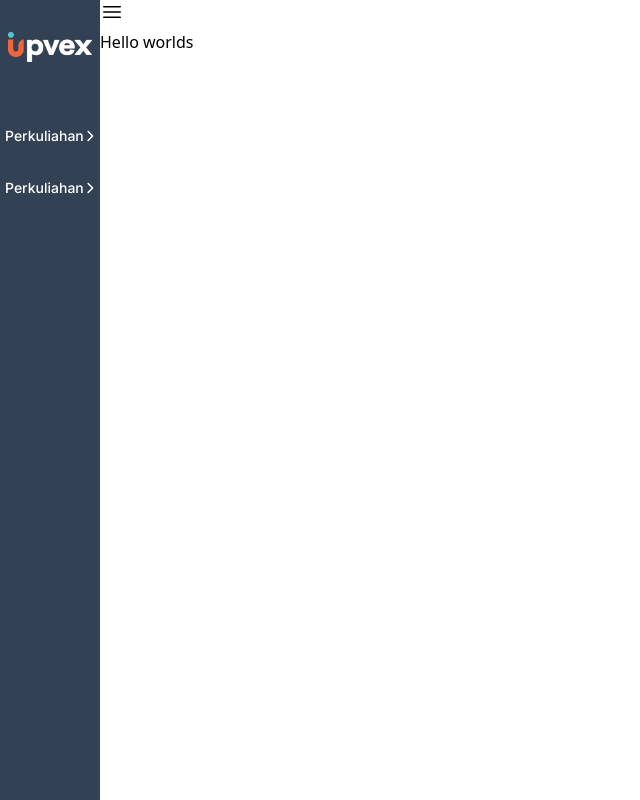
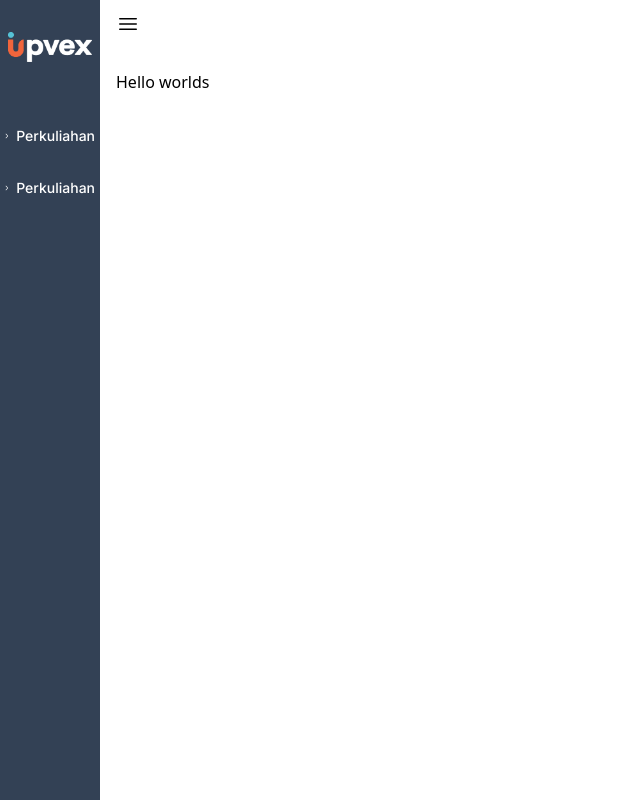
Before and after one commit to AlvinSetyaPranata/simat-new, a React (Vite) app: page / in a window 1280 px wide. Shown: the whole page, without its empty margins (0-640 px from the left). Built offline with nearby package versions, Linux system fonts and the light colour scheme.

Commit message:
changed sidebar button style

```diff
--- a/src/components/Atoms/Navbar.jsx
+++ b/src/components/Atoms/Navbar.jsx
@@ -2,7 +2,7 @@ import React from 'react'
 
 export default function Navbar({ onClick }) {
     return (
-        <div className='w-full'>
+        <div className='w-full py-3 px-4 box-border'>
             <button onClick={onClick}>
                 <svg xmlns="http://www.w3.org/2000/svg" fill="none" viewBox="0 0 24 24" strokeWidth={1.5} stroke="currentColor" className="w-6 h-6">
                     <path strokeLinecap="round" strokeLinejoin="round" d="M3.75 6.75h16.5M3.75 12h16.5m-16.5 5.25h16.5" />
--- a/src/components/Atoms/SideButton.jsx
+++ b/src/components/Atoms/SideButton.jsx
@@ -3,11 +3,9 @@ import React from 'react'
 export default function SideButton({ active, onClick }) {
   return (
     <button className='w-full flex justify-center' onClick={onClick}>
-      <div className='w-[90%] flex justify-between items-center'>
+      <div className='w-[90%] flex items-center gap-2'>
+        <svg xmlns="http://www.w3.org/2000/svg" className={`${active ? 'rotate-90' : ''} w-3 h-3 transition-all duration-200 ease-in`} height="16" width="10" viewBox="0 0 320 512"><path fill="white" d="M310.6 233.4c12.5 12.5 12.5 32.8 0 45.3l-192 192c-12.5 12.5-32.8 12.5-45.3 0s-12.5-32.8 0-45.3L242.7 256 73.4 86.6c-12.5-12.5-12.5-32.8 0-45.3s32.8-12.5 45.3 0l192 192z" /></svg>
         <h2 className='text-bold'>Perkuliahan</h2>
-        <svg xmlns="http://www.w3.org/2000/svg" className={`${active ? 'rotate-90' : ''} w-3 h-3 transition-all duration-200 ease-in`} height="16" width="10" viewBox="0 0 320 512"><path fill="white" d="M310.6 233.4c12.5 12.5 12.5 32.8 0 45.3l-192 192c-12.5 12.5-32.8 12.5-45.3 0s-12.5-32.8 0-45.3L242.7 256 73.4 86.6c-12.5-12.5-12.5-32.8 0-45.3s32.8-12.5 45.3 0l192 192z" /></svg>
-
-
       </div>
     </button>
   )
--- a/src/pages/App.jsx
+++ b/src/pages/App.jsx
@@ -10,7 +10,7 @@ function App() {
      <Sidebar expanded={sidebarExpanded}/>
      <div>
       <Navbar onClick={() => setSidebarExpanded(state => !state)} />
-      <div>
+      <div className="pt-4 px-4">
         <p>Hello worlds</p>
       </div>
      </div>
```
